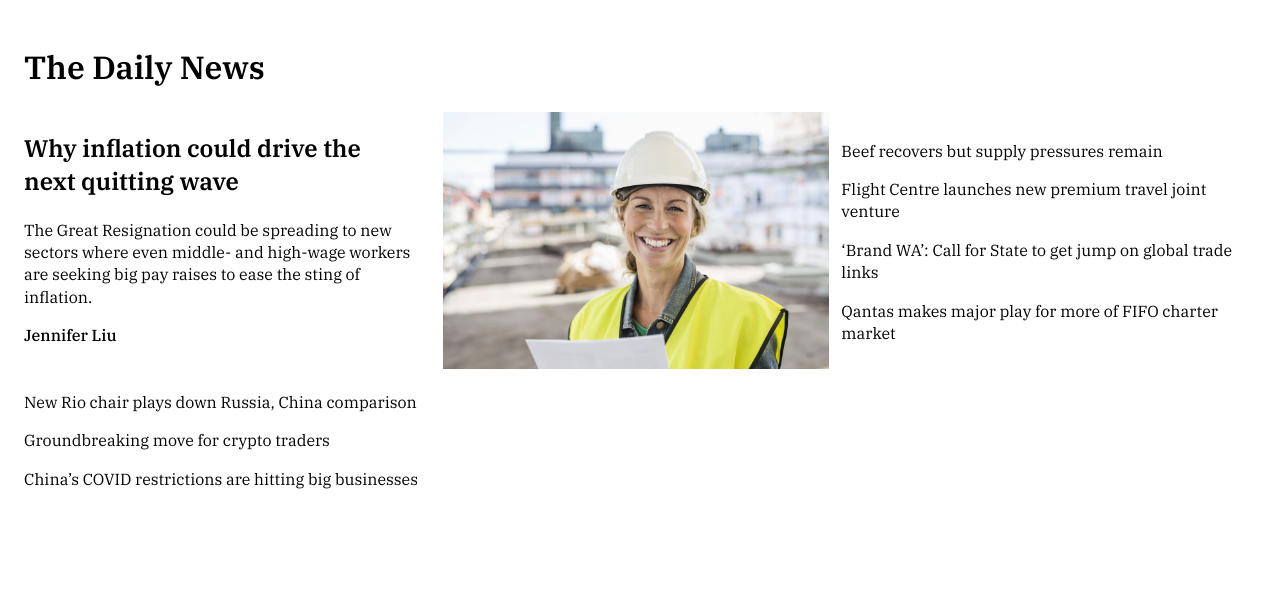
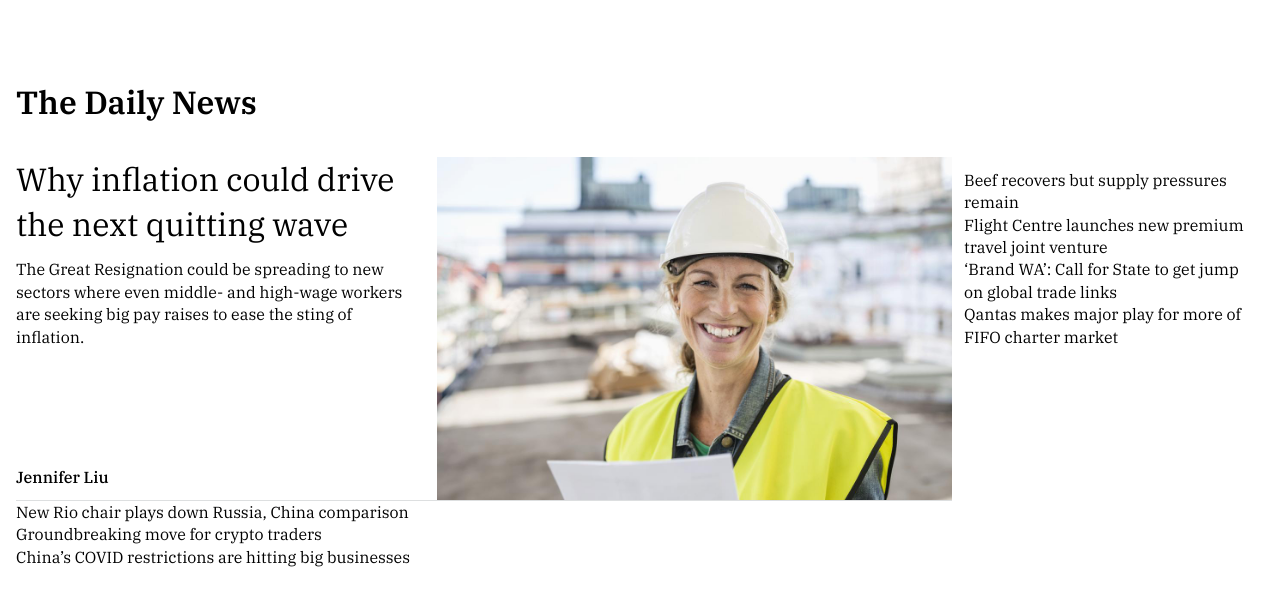
Before and after one commit to ARXChrono/newspaper, a React (Vite) app: page / in a window 1280 px wide. Shown: the top 606 px of the page. Built offline with nearby package versions, Linux system fonts and the light colour scheme.

Commit message:
add css reset and adjustments to main feature

```diff
--- a/src/App.scss
+++ b/src/App.scss
@@ -2,8 +2,16 @@
   max-width: 1280px;
   margin: 0 auto;
 }
+
 .app {
-  padding: var(--space-md);
+  padding: var(--space-xxl) var(--space-md);
+  @media only screen and (min-width: 1200px) {
+    padding: 5rem var(--space-md);
+  }
+}
+
+.logo {
+  margin-bottom: var(--space-xxl);
 }
 
 .wrapper {
@@ -24,3 +32,8 @@
     padding: 0;
   }
 }
+
+h2,
+h3 {
+  margin-bottom: var(--space-sm);
+}
--- a/src/App.tsx
+++ b/src/App.tsx
@@ -10,7 +10,7 @@ function App() {
 
   return (
     <div className="app">
-      <div className="wrapper">
+      <div className="wrapper logo">
         <h1>The Daily News</h1>
       </div>
       <div className="layout-wrapper">
--- a/src/components/Main/index.tsx
+++ b/src/components/Main/index.tsx
@@ -12,7 +12,7 @@ const Main = ({ articles, featured }: main) => (
       <article className={styles.featured}>
         <div className={styles["featured-body"]}>
           <h2 className={styles.heading}>{featured.head}</h2>
-          <p>{featured.teaser}</p>
+          <p className={styles.teaser}>{featured.teaser}</p>
           <p className={styles.author}>{featured.byline.text}</p>
         </div>
         {featured?.image && (
--- a/src/components/Main/styles.module.scss
+++ b/src/components/Main/styles.module.scss
@@ -2,13 +2,14 @@
   width: 100%;
   // Desktop
   @media only screen and (min-width: 1200px) {
-    width: 66%;
+    width: 75%;
   }
 }
 
 .featured {
   display: flex;
   flex-direction: column;
+  border-bottom: 1px solid var(--color-border);
   // Desktop
   @media only screen and (min-width: 1200px) {
     flex-direction: row;
@@ -16,17 +17,19 @@
 
   &-body {
     width: 100%;
-    max-width: 600px;
+    max-width: 800px;
+    display: flex;
+    flex-direction: column;
     @media only screen and (min-width: 1200px) {
-      width: 50%;
-      padding-right: var(--space-xxl);
+      width: 45%;
+      padding-right: var(--space-md);
     }
   }
 
   &-img-wrap {
     width: 100%;
     @media only screen and (min-width: 1200px) {
-      width: 50%;
+      width: 55%;
       height: auto;
     }
   }
@@ -41,6 +44,17 @@
   }
 }
 
+.teaser {
+  padding-bottom: var(--space-md);
+}
+
+.heading {
+  font-size: xx-large;
+  font-weight: 400;
+}
+
 .author {
+  margin-top: auto;
   font-weight: 500;
+  padding-bottom: var(--space-sm);
 }
--- a/src/components/Side/styles.module.scss
+++ b/src/components/Side/styles.module.scss
@@ -3,7 +3,7 @@
   height: 800px;
 
   @media only screen and (min-width: 1200px) {
-    width: 33%;
+    width: 25%;
     padding: var(--space-sm);
   }
 }
--- a/src/index.scss
+++ b/src/index.scss
@@ -1,3 +1,62 @@
+/*
+  1. Use a more-intuitive box-sizing model.
+*/
+*,
+*::before,
+*::after {
+  box-sizing: border-box;
+}
+
+/*
+  2. Remove default margin
+*/
+* {
+  margin: 0;
+}
+
+/*
+  3. Allow percentage-based heights in the application
+*/
+html,
+body {
+  height: 100%;
+}
+
+/*
+  6. Improve media defaults
+*/
+img,
+picture,
+video,
+canvas,
+svg {
+  display: block;
+  max-width: 100%;
+}
+
+/*
+  7. Remove built-in form typography styles
+*/
+input,
+button,
+textarea,
+select {
+  font: inherit;
+}
+
+/*
+  8. Avoid text overflows
+*/
+p,
+h1,
+h2,
+h3,
+h4,
+h5,
+h6 {
+  overflow-wrap: break-word;
+}
+
 :root {
   font-family: "IBM Plex Serif", Inter, system-ui, Avenir, Helvetica, Arial,
     sans-serif;
```
